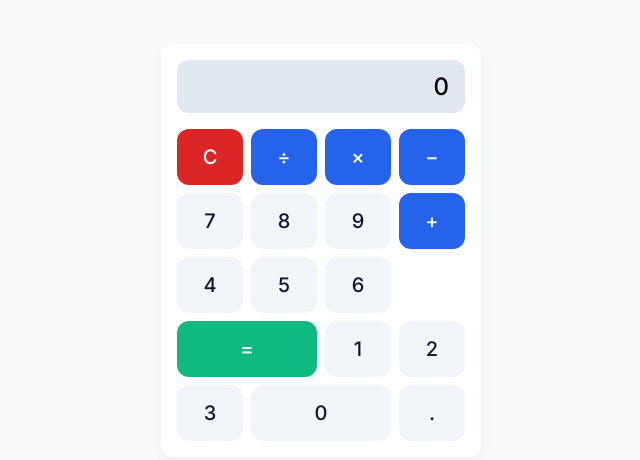
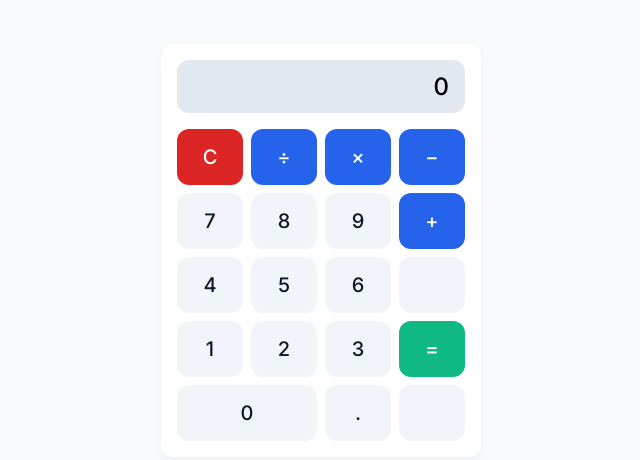
Before and after one commit to KarlaN2024/PRUEBAS_EDU, a plain HTML site: page index.html in a window 1280 px wide. Shown: the part 150-610 px from the top of the page, without its empty margins (319-959 px from the left). Drawn offline with Linux system fonts and the light colour scheme.

Commit message:
Update index.html

```diff
--- a/index.html
+++ b/index.html
@@ -12,6 +12,7 @@
         --panel: #ffffff;
         --primary: #2563eb;
         --danger: #dc2626;
+        --success: #10b981;
         --radius: 0.75rem;
         --shadow: 0 4px 12px rgba(0, 0, 0, 0.05);
       }
@@ -63,7 +64,7 @@
         border: none;
         border-radius: var(--radius);
         cursor: pointer;
-        transition: background 0.15s ease;
+        transition: background 0.15s ease, transform 0.15s ease;
       }
 
       button:active {
@@ -81,9 +82,8 @@
       }
 
       .equal {
-        background: #10b981;
+        background: var(--success);
         color: #fff;
-        grid-column: span 2;
       }
 
       .number {
@@ -96,26 +96,35 @@
     <div class="calculator">
       <div id="display" class="display">0</div>
       <div class="keys">
+        <!-- Row 1 -->
         <button class="clear" data-action="clear">C</button>
         <button class="operator" data-action="divide">÷</button>
         <button class="operator" data-action="multiply">×</button>
         <button class="operator" data-action="subtract">−</button>
 
+        <!-- Row 2 -->
         <button class="number">7</button>
         <button class="number">8</button>
         <button class="number">9</button>
         <button class="operator" data-action="add">+</button>
 
+        <!-- Row 3 -->
         <button class="number">4</button>
         <button class="number">5</button>
         <button class="number">6</button>
-        <button class="equal" data-action="equal">=</button>
+        <button class="number invisible" disabled></button>
 
+        <!-- Row 4 -->
         <button class="number">1</button>
         <button class="number">2</button>
         <button class="number">3</button>
+        <button class="equal" data-action="equal">=</button>
+
+        <!-- Row 5 -->
         <button class="number" style="grid-column: span 2;">0</button>
         <button class="number">.</button>
+        <!-- empty placeholder to fill the grid -->
+        <button class="number invisible" disabled></button>
       </div>
     </div>
 
@@ -147,7 +156,7 @@
 
       // Handle button clicks
       keys.addEventListener("click", (e) => {
-        if (!e.target.matches("button")) return;
+        if (!e.target.matches("button") || e.target.disabled) return;
 
         const button = e.target;
         const content = button.textContent;
```
